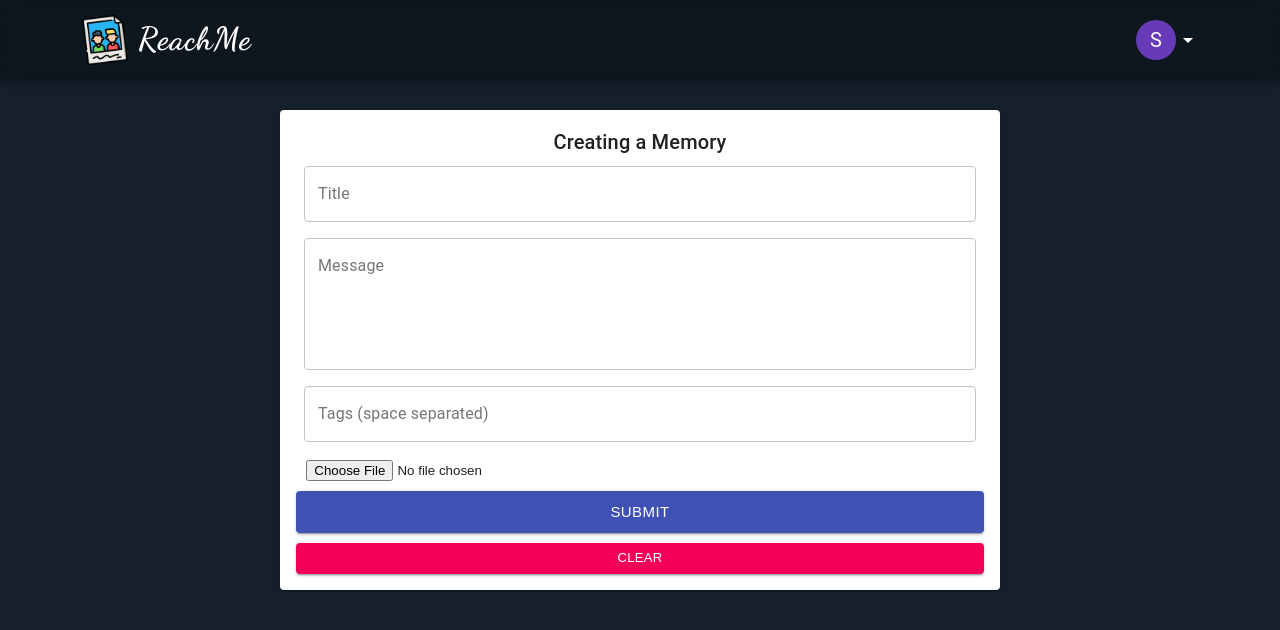
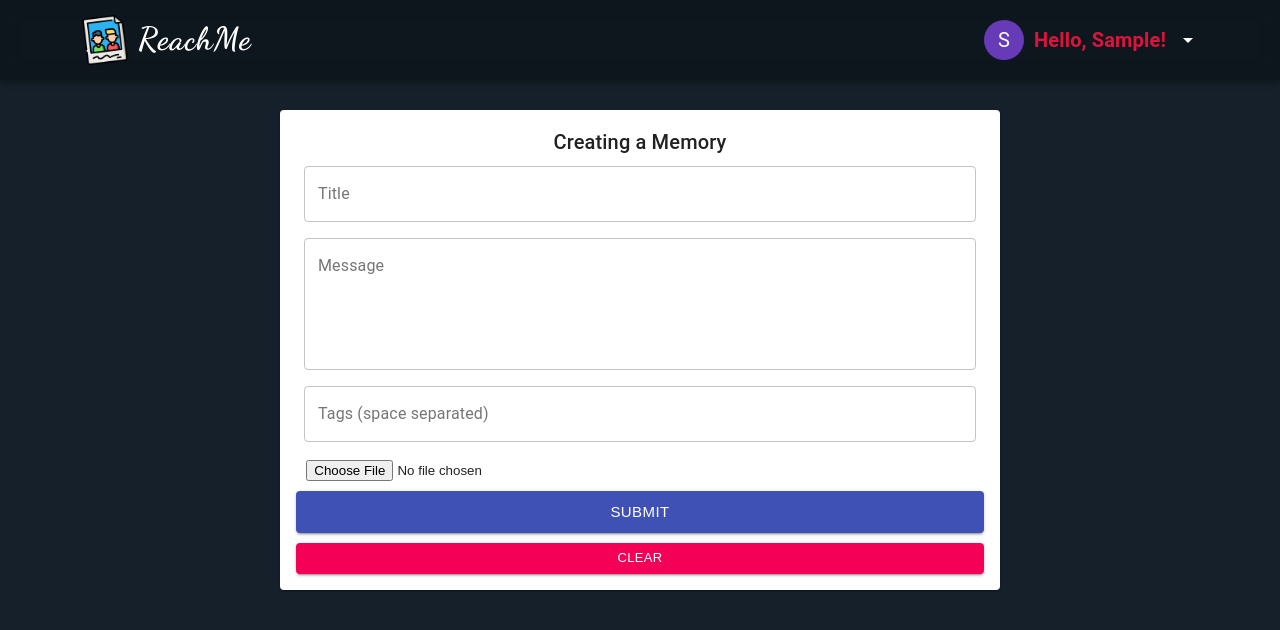
Before and after one commit to suryansh098/reach-me, a React (Create React App) app: page /create in a window 1280 px wide. Shown: the top 630 px of the page. Built offline with nearby package versions, Linux system fonts and the light colour scheme; no server answers; sample sign-in values are in the browser's storage.

Commit message:
fixed dropdown toggle and greeting

```diff
--- a/src/components/Navbar/index.js
+++ b/src/components/Navbar/index.js
@@ -1,4 +1,4 @@
-import React, { useState, useEffect, useCallback } from "react";
+import React, { useState, useEffect, useCallback, useRef } from "react";
 import { useDispatch } from "react-redux";
 import { Link, useHistory, useLocation } from "react-router-dom";
 import {
@@ -34,6 +34,20 @@ const Navbar = () => {
 
   const [user, setUser] = useState(JSON.parse(localStorage.getItem("profile")));
   const [showDropDown, setShowDropDown] = useState(false);
+  const dropdown = useRef();
+
+  const handleOutsideClick = (event) => {
+    if (dropdown.current && !dropdown.current.contains(event.target)) {
+      setShowDropDown(false);
+    }
+  };
+
+  useEffect(() => {
+    document.addEventListener("mousedown", handleOutsideClick);
+    return () => {
+      document.removeEventListener("mousedown", handleOutsideClick);
+    };
+  });
 
   const logout = useCallback(() => {
     dispatch({ type: LOGOUT });
@@ -72,7 +86,7 @@ const Navbar = () => {
             ReachMe
           </Typography>
         </div>
-        <Toolbar className={classes.toolbar}>
+        <Toolbar className={classes.toolbar} ref={dropdown}>
           {user ? (
             <div className={classes.profile}>
               <div
@@ -86,12 +100,16 @@ const Navbar = () => {
                 >
                   {user.result.name.charAt(0)}
                 </Avatar>
+
+                <Typography className={classes.outerGreeting} variant="h6">
+                  Hello, {user.result.name.split(" ")[0]}!
+                </Typography>
                 {showDropDown ? <ArrowDropUp /> : <ArrowDropDown />}
               </div>
 
               {showDropDown && (
                 <Card className={classes.dropdown}>
-                  <Typography className={classes.userName} variant="h6">
+                  <Typography className={classes.innerGreeting} variant="h6">
                     Hello, {user.result.name.split(" ")[0]}!
                   </Typography>
 
--- a/src/components/Navbar/styles.js
+++ b/src/components/Navbar/styles.js
@@ -52,11 +52,19 @@ export default makeStyles((theme) => ({
     width: 'fit-content',
     minWidth: '12em'
   },
-  userName: {
+  outerGreeting: {
     display: 'flex',
     alignItems: 'center',
     padding: '5px 10px',
-    color: 'crimson'
+    color: 'crimson',
+    fontWeight: 600
+  },
+  innerGreeting: {
+    display: 'none',
+    alignItems: 'center',
+    padding: '5px 10px',
+    color: 'crimson',
+    fontWeight: 600
   },
   brandContainer: {
     display: 'flex',
@@ -90,6 +98,14 @@ export default makeStyles((theme) => ({
     },
     image: {
       margin: 0
+    },
+  },
+  [theme.breakpoints.down('xs')]: {
+    outerGreeting: {
+      display: 'none'
+    },
+    innerGreeting: {
+      display: 'flex'
     }
   }
 }));
```
